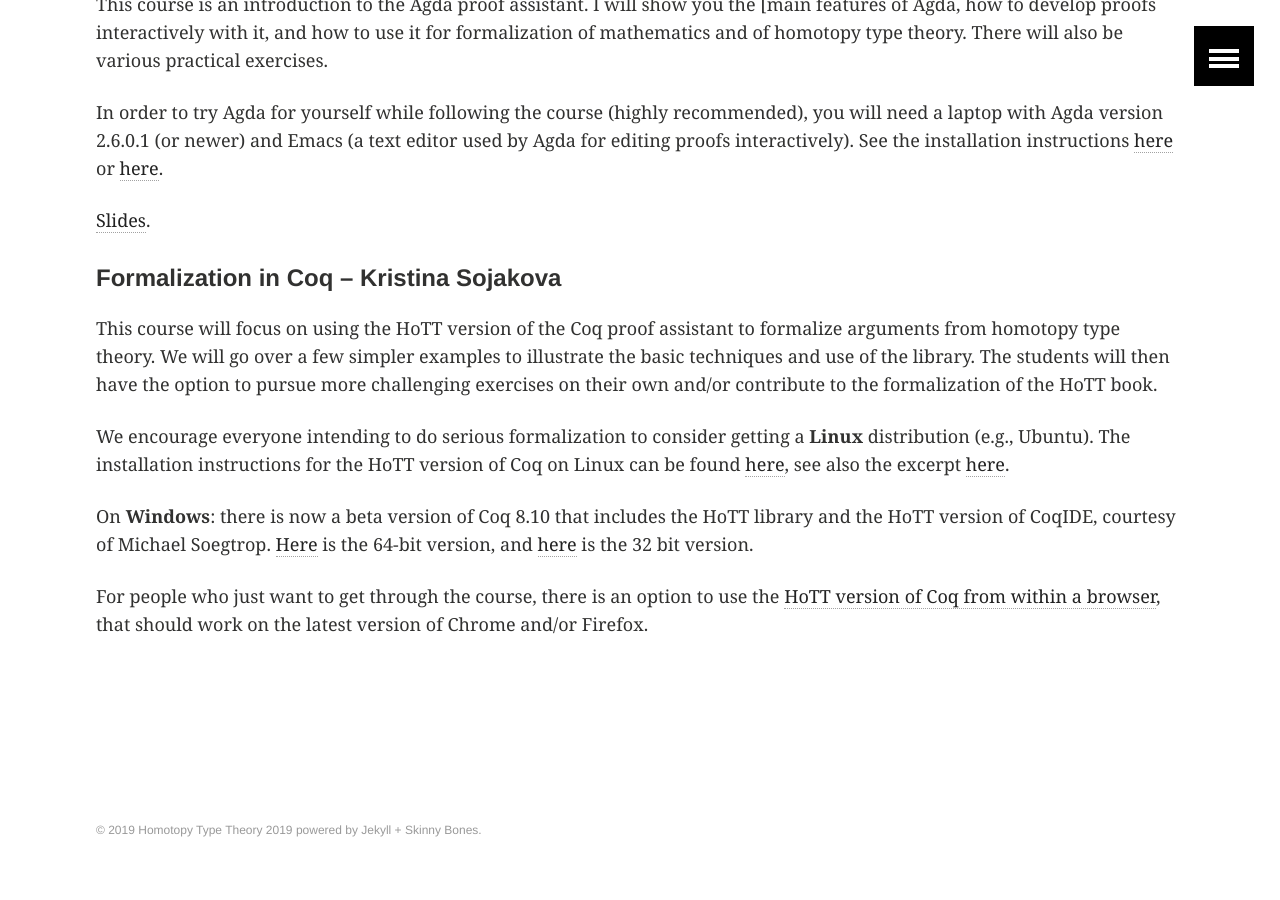
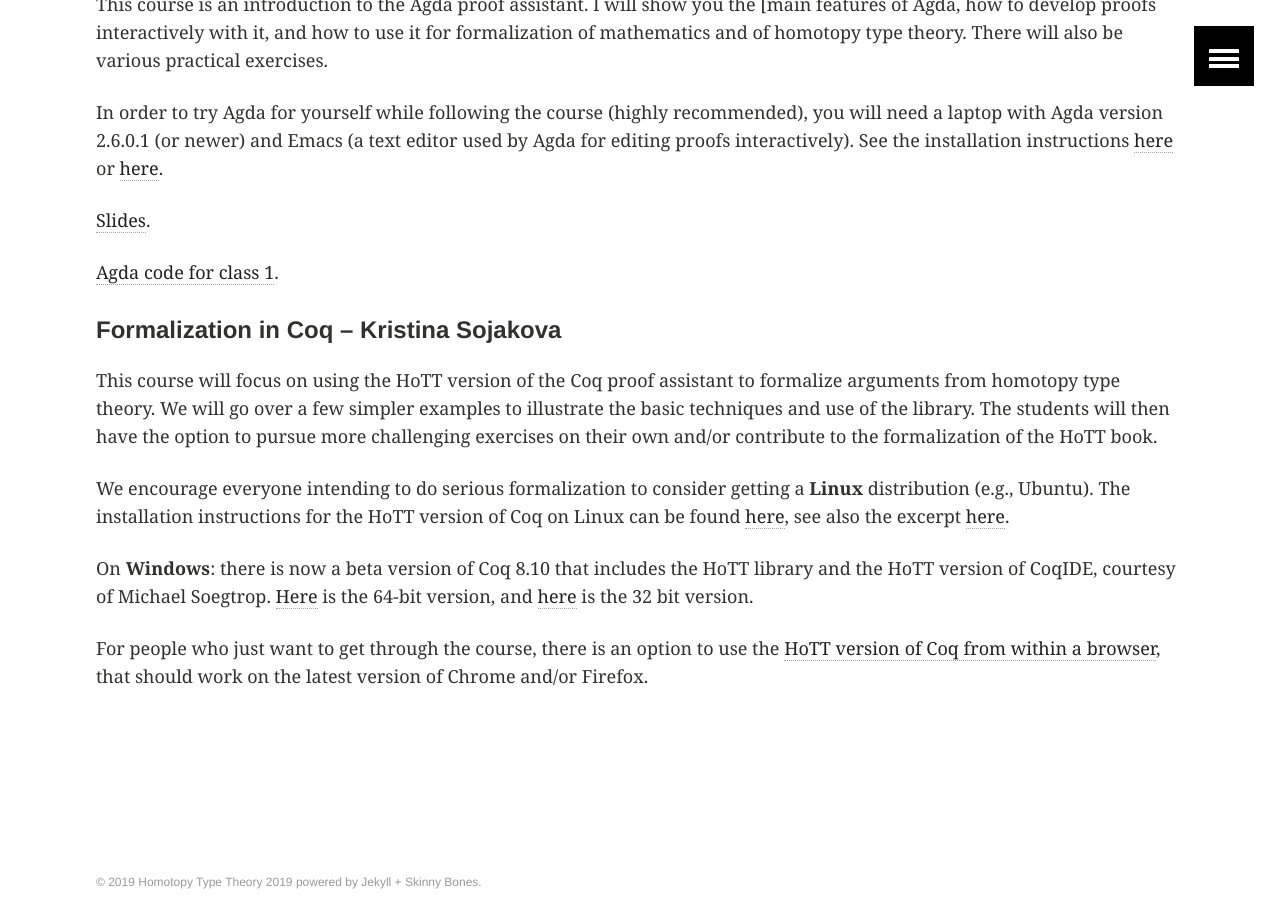
Before and after one commit to HoTT/HoTT-2019, a Jekyll site: the page built from summer-school.md, in a window 1280 px wide and 900 px high, scrolled down 3729 px. Built offline with Jekyll 4.4.1, drawn with Linux system fonts in a browser that asks for light colours.

Commit message:
add guillaume notes

```diff
--- a/summer-school.md
+++ b/summer-school.md
@@ -127,6 +127,8 @@
 
 [Slides](https://guillaumebrunerie.github.io/pdf/SummerSchool1.pdf).
 
+[Agda code for class 1](https://guillaumebrunerie.github.io/agda/SummerSchool1.agda).
+
 #### Formalization in Coq -- Kristina Sojakova
 
 This course will focus on using the HoTT version of the Coq proof assistant to
```
